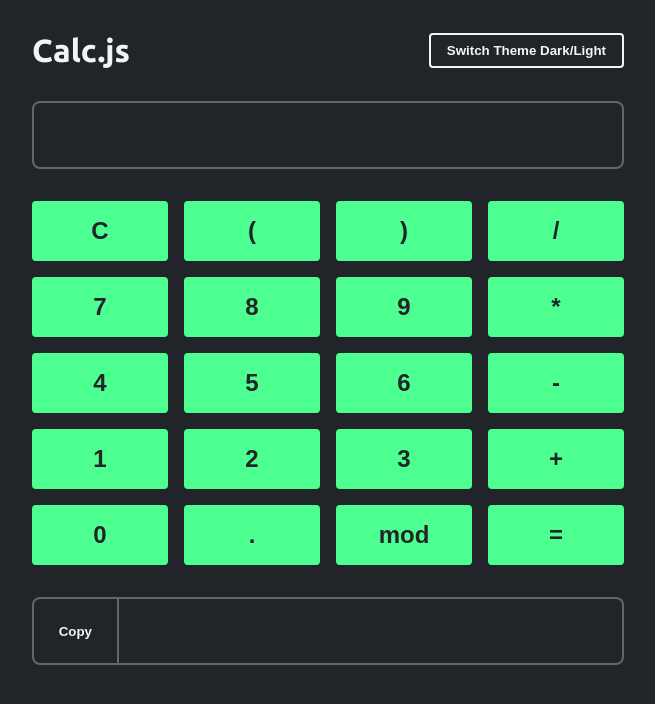
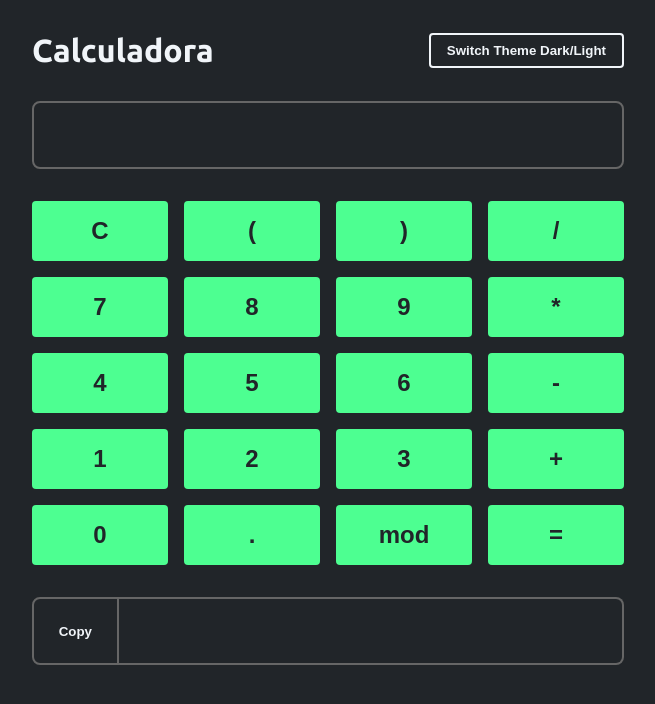
Before and after one commit to BelissaVanessa/Calculadora, a plain HTML site: page index.html in a window 1280 px wide. Shown: the whole page, without its empty margins (312-967 px from the left). Drawn offline with Linux system fonts and the light colour scheme.

Commit message:
Update index.html

```diff
--- a/index.html
+++ b/index.html
@@ -10,14 +10,14 @@
       href="https://fonts.googleapis.com/css2?family=Ubuntu:wght@400;700&display=swap"
       rel="stylesheet"
     />
-    <title>Projeto Prático Guiado 1</title>
+    <title>Projeto Prático - Calculadora</title>
     <link rel="stylesheet" href="style.css" />
     <script src="./index.js" defer></script>
   </head>
   <body>
     <main data-theme="dark">
       <header class="flex align-center justify-between">
-        <h1>Calc.js</h1>
+        <h1>Calculadora</h1>
         <button id="themeSwitcher">Switch Theme Dark/Light</button>
       </header>
       <input type="text" id="input" />
```
